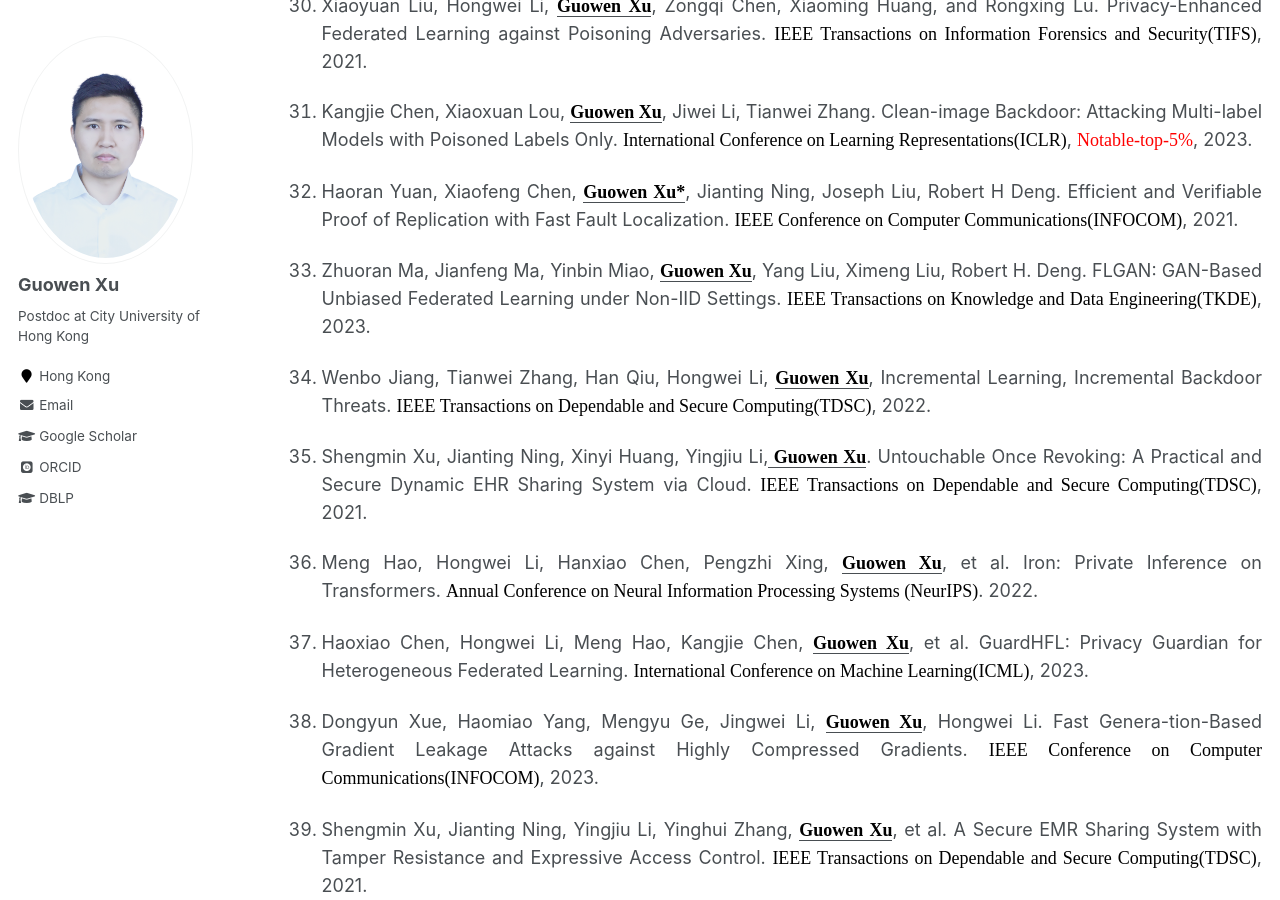
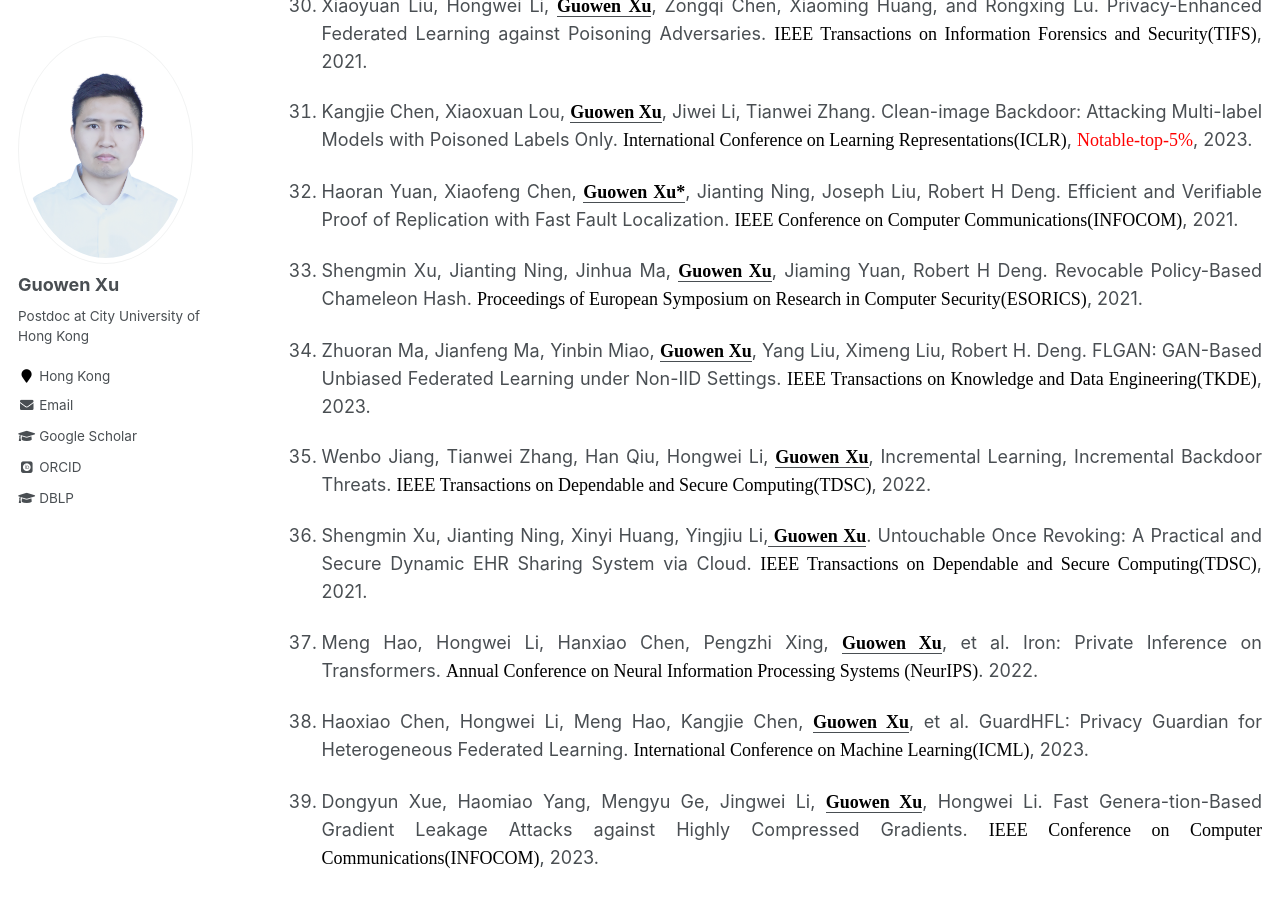
Before and after one commit to Guowen-xu/guowen-xu.github.io, a Jekyll site: the page built from _pages/publications.md, in a window 1280 px wide and 900 px high, scrolled down 2959 px. Built offline with Jekyll 4.4.1, drawn with Linux system fonts in a browser that asks for light colours; some web fonts are replaced.

Commit message:
Update publications.md

```diff
--- a/_pages/publications.md
+++ b/_pages/publications.md
@@ -43,6 +43,7 @@ You can find my articles on my [Google Scholar](https://scholar.google.com.hk/ci
 30.  <p align="justify">Xiaoyuan Liu, Hongwei Li, <u><b><font face="Times New Roman" color=black size=4> Guowen Xu</font></b></u>, Zongqi Chen, Xiaoming Huang, and Rongxing Lu. Privacy-Enhanced Federated Learning against Poisoning Adversaries. <font face="Times New Roman" color=black size=4> IEEE Transactions on Information Forensics and Security(TIFS)</font>, 2021.</p>
 31.  <p align="justify">Kangjie Chen, Xiaoxuan Lou, <u><b><font face="Times New Roman" color=black size=4> Guowen Xu</font></b></u>, Jiwei Li, Tianwei Zhang. Clean-image Backdoor: Attacking Multi-label Models with Poisoned Labels Only. <font face="Times New Roman" color=black size=4> International Conference on Learning Representations(ICLR)</font>, <font face="Times New Roman" color=red size=4> Notable-top-5%</font>, 2023.</p>
 32. <p align="justify">Haoran Yuan, Xiaofeng Chen, <u><b><font face="Times New Roman" color=black size=4> Guowen Xu*</font></b></u>, Jianting Ning, Joseph Liu, Robert H Deng.  Efficient and Verifiable Proof of Replication with Fast Fault Localization.  <font face="Times New Roman" color=black size=4> IEEE Conference on Computer Communications(INFOCOM)</font>, 2021.</p>
+33. <p align="justify">Shengmin Xu, Jianting Ning,  Jinhua Ma, <u><b><font face="Times New Roman" color=black size=4> Guowen Xu</font></b></u>, Jiaming Yuan, Robert H Deng.  Revocable Policy-Based Chameleon Hash.  <font face="Times New Roman" color=black size=4> Proceedings of European Symposium on Research in Computer Security(ESORICS)</font>, 2021.</p>
 33. <p align="justify">Zhuoran Ma, Jianfeng Ma, Yinbin Miao, <u><b><font face="Times New Roman" color=black size=4> Guowen Xu</font></b></u>, Yang Liu, Ximeng Liu, Robert H. Deng. FLGAN: GAN-Based Unbiased Federated Learning under Non-IID Settings. <font face="Times New Roman" color=black size=4> IEEE Transactions on Knowledge and Data Engineering(TKDE)</font>, 2023.</p>
 34. <p align="justify">Wenbo Jiang, Tianwei Zhang, Han Qiu, Hongwei Li, <u><b><font face="Times New Roman" color=black size=4> Guowen Xu</font></b></u>, Incremental Learning, Incremental Backdoor Threats. <font face="Times New Roman" color=black size=4> IEEE Transactions on Dependable and Secure Computing(TDSC)</font>, 2022.</p>
 35. <p align="justify">Shengmin Xu, Jianting Ning, Xinyi Huang, Yingjiu Li,<u><b><font face="Times New Roman" color=black size=4> Guowen Xu</font></b></u>. Untouchable Once Revoking: A Practical and Secure Dynamic EHR Sharing System via Cloud. <font face="Times New Roman" color=black size=4> IEEE Transactions on Dependable and Secure Computing(TDSC)</font>, 2021.</p>
```
